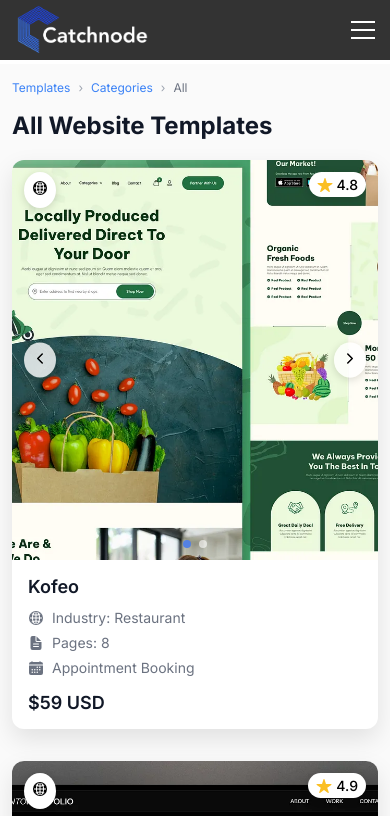
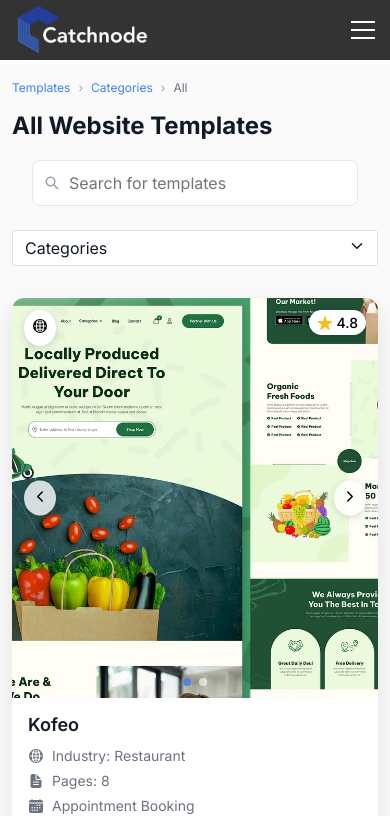
Before and after one commit to kwamedanso/catchnode, a React (Vite) app: page /templates/all in a window 390 px wide. Shown: the top 816 px of the page. Built offline with nearby package versions, Linux system fonts and the light colour scheme.

Commit message:
Add category and search to mobile view

```diff
--- a/src/components/AllTemplates/TemplatesFilter.jsx
+++ b/src/components/AllTemplates/TemplatesFilter.jsx
@@ -1,6 +1,6 @@
-import React from 'react';
+import React, { useState } from 'react';
 import {
-    IoSearchSharp, IoGridOutline, IoStarOutline, IoGiftOutline, IoHammerOutline, IoColorPaletteOutline, IoNewspaperOutline, IoPeopleOutline, IoDocumentTextOutline, IoSchoolOutline, IoLeafOutline, IoRestaurantOutline, IoBusinessOutline, IoPeopleCircleOutline
+    IoSearchSharp, IoGridOutline, IoStarOutline, IoGiftOutline, IoHammerOutline, IoColorPaletteOutline, IoNewspaperOutline, IoPeopleOutline, IoDocumentTextOutline, IoSchoolOutline, IoLeafOutline, IoRestaurantOutline, IoBusinessOutline, IoPeopleCircleOutline, IoChevronDown
 } from 'react-icons/io5';
 import TemplateCard from './TemplateCard';
 import styles from './styles/TemplatesFilter.module.css';
@@ -21,6 +21,7 @@ import technology from "../../assets/it.webp"
 import { Link } from 'react-router-dom';
 
 const TemplatesFilter = () => {
+    const [showNavigation, setshowNavigation] = useState(false)
     const sidebarItems = [
         { name: 'All', icon: <IoGridOutline />, href: '/templates/all', active: true },
         { name: 'Featured', icon: <IoStarOutline />, href: '/templates/featured' },
@@ -196,9 +197,37 @@ const TemplatesFilter = () => {
 
                 <h1 className={styles.title}>All Website Templates</h1>
 
+                <div className={styles.categoryNavigation}>
+                    <div className={styles.searchContainer}>
+                        <IoSearchSharp className={styles.searchIcon} />
+                        <input
+                            type="text"
+                            placeholder="Search for templates"
+                            className={styles.searchInput}
+                        />
+                    </div>
+                    <button className={styles.categoriesButton} onClick={() => setshowNavigation(!showNavigation)}>
+                        <div>Categories</div>
+                        <div><IoChevronDown /></div>
+                    </button>
+
+                    {showNavigation ? <nav className={styles.navigation}>
+                        {sidebarItems.map((item, index) => (
+                            <a
+                                key={index}
+                                href={item.href}
+                                className={`${styles.navItem} ${item.active ? styles.navItemActive : ''}`}
+                            >
+                                <span className={styles.navIcon}>{item.icon}</span>
+                                <span className={styles.navText}>{item.name}</span>
+                            </a>
+                        ))}
+                    </nav> : null}
+                </div>
+
                 <div className={styles.templatesGrid}>
                     {templates.map((template) => (
-                        <TemplateCard {...template} />
+                        <TemplateCard {...template} key={template.id} />
                     ))}
                 </div>
             </div>
--- a/src/components/AllTemplates/styles/TemplatesFilter.module.css
+++ b/src/components/AllTemplates/styles/TemplatesFilter.module.css
@@ -35,7 +35,7 @@
     padding: 12px 12px 12px 36px;
     border: 1px solid #e5e7eb;
     border-radius: 8px;
-    font-size: 14px;
+    font-size: 1rem;
     outline: none;
     transition: border-color 0.2s;
   }
@@ -47,6 +47,7 @@
   .navigation {
     display: flex;
     flex-direction: column;
+    border: 1px solid #e0e0e0;
   }
 
   .navItem {
@@ -127,6 +128,25 @@
     margin-bottom: 32px;
   }
 
+  .categoryNavigation{
+    margin-bottom: 2rem;
+  }
+
+  .categoriesButton{
+    width: 100%;
+    border: 1px solid #e0e0e0;
+    border-radius: 4px;
+    align-items: stretch;
+    padding: 7px 12px;
+    background-color: white;
+    color: #111827;
+    font-size: 1rem;
+    margin-bottom: 12px;
+    display: none !important;
+;
+    display: flex;
+    justify-content: space-between;
+  }
   .templatesGrid {
     display: grid;
     grid-template-columns: repeat(auto-fill, minmax(200px, 1fr));
@@ -152,6 +172,10 @@
       grid-template-columns: repeat(auto-fill, minmax(200px, 1fr));
       gap: 24px;
     } */
+
+     .categoriesButton{
+      display: none;
+    }
 
     .templateLink {
       max-width: 280px;
@@ -179,6 +203,17 @@
       gap: 20px;
     } */
 
+    .navigation {
+      display: flex;
+    }
+
+
+    .categoriesButton{
+      display: flex !important;
+    }
+
+
+
     .templateLink {
       max-width: 100%;
     }
```
